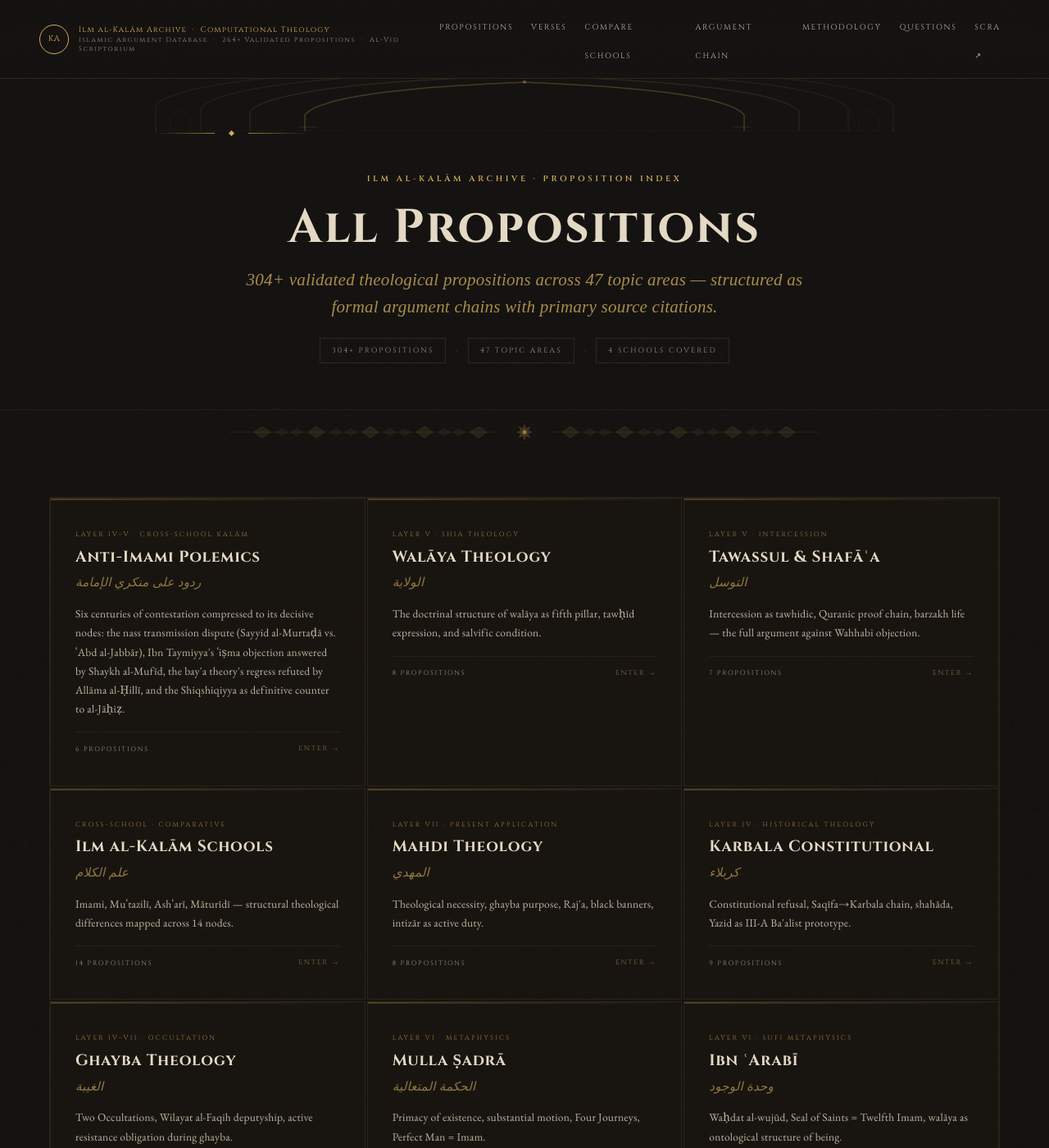
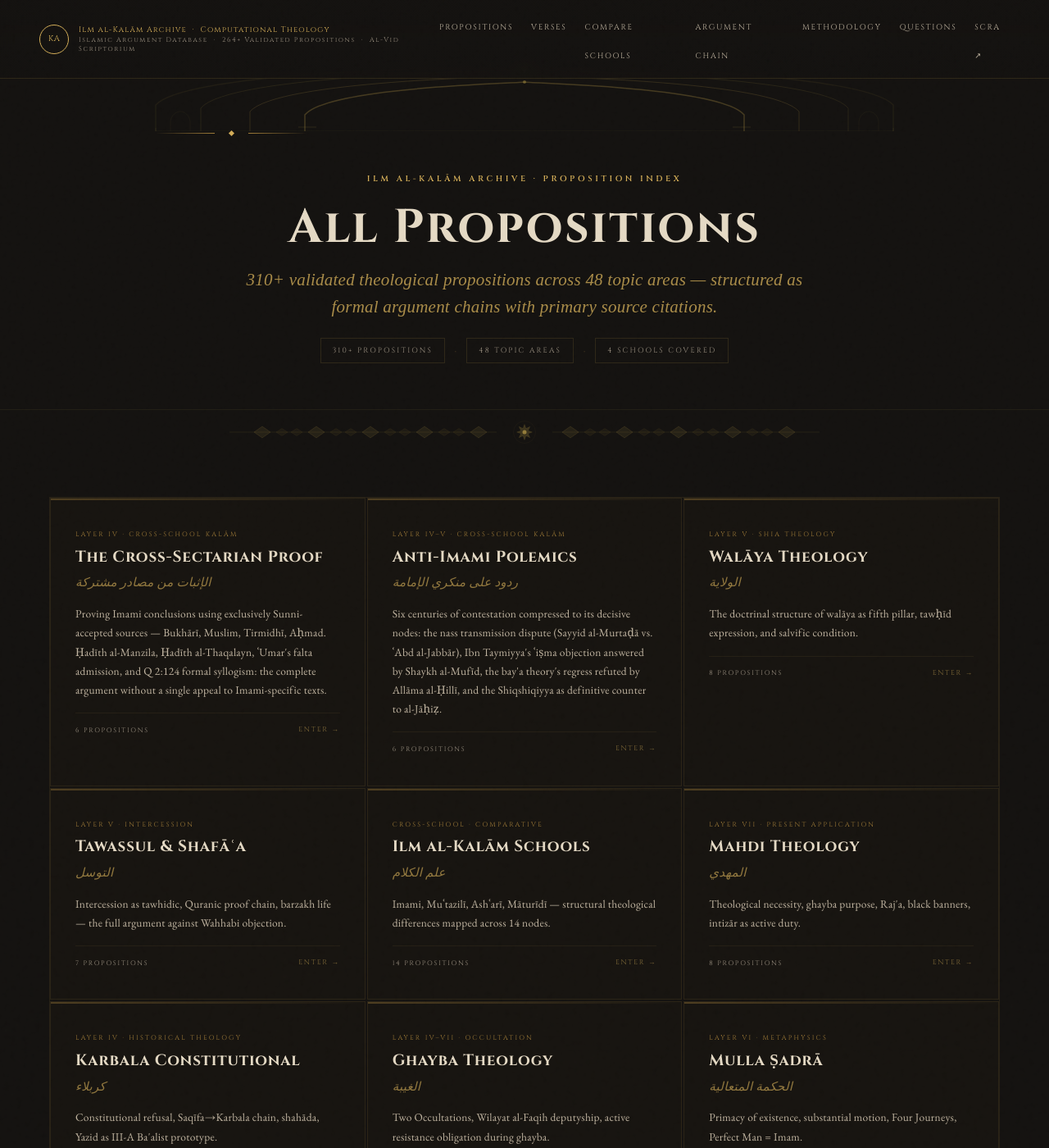
Before and after one commit to sacredcivilization/sacred-archive, a Jekyll site: the page built from propositions/index.html, in a window 1280 px wide and 1400 px high. Shown: the whole window at 82% size. Built offline with Jekyll 4.4.1, drawn with Linux system fonts in a browser that asks for light colours; some web fonts are replaced.

Commit message:
Add T48 Cross-Sectarian Proof — 6 propositions (XSECT-001 to XSECT-006)
Proves Imami conclusions using exclusively Sunni-accepted sources.
Update propositions index: 48 topics, 310+ propositions.

Co-Authored-By: Claude Sonnet 4.6 <noreply@anthropic.com>

```diff
--- a/propositions/index.html
+++ b/propositions/index.html
@@ -11,11 +11,11 @@ description: "107+ validated Islamic theological propositions across 14 topic ar
       <div class="ornament"><span class="line a"></span><span class="dia"></span><span class="line b"></span></div>
       <p class="topic-eye">Ilm al-Kalām Archive · Proposition Index</p>
       <h1 class="topic-title-h1">All Propositions</h1>
-      <p class="topic-subtitle">304+ validated theological propositions across 47 topic areas — structured as formal argument chains with primary source citations.</p>
+      <p class="topic-subtitle">310+ validated theological propositions across 48 topic areas — structured as formal argument chains with primary source citations.</p>
       <div class="topic-stats-bar">
-        <span class="tsb-item">304+ Propositions</span>
+        <span class="tsb-item">310+ Propositions</span>
         <span class="tsb-sep">·</span>
-        <span class="tsb-item">47 Topic Areas</span>
+        <span class="tsb-item">48 Topic Areas</span>
         <span class="tsb-sep">·</span>
         <span class="tsb-item">4 Schools Covered</span>
       </div>
@@ -26,6 +26,14 @@ description: "107+ validated Islamic theological propositions across 14 topic ar
 
   <div class="topic-index-wrap" style="padding-top:52px;">
     <div class="topic-index-grid">
+
+      <a href="{{ '/propositions/cross-sectarian-proof/' | relative_url }}" class="topic-index-card">
+        <div class="tic-layer">Layer IV · Cross-School Kalām</div>
+        <div class="tic-name">The Cross-Sectarian Proof</div>
+        <div class="tic-arabic">الإثبات من مصادر مشتركة</div>
+        <p class="tic-desc">Proving Imami conclusions using exclusively Sunni-accepted sources — Bukhārī, Muslim, Tirmidhī, Aḥmad. Ḥadīth al-Manzila, Ḥadīth al-Thaqalayn, ʿUmar's falta admission, and Q 2:124 formal syllogism: the complete argument without a single appeal to Imami-specific texts.</p>
+        <div class="tic-footer"><span class="tic-count">6 Propositions</span><span class="tic-enter">Enter →</span></div>
+      </a>
 
       <a href="{{ '/propositions/anti-imami-polemics/' | relative_url }}" class="topic-index-card">
         <div class="tic-layer">Layer IV–V · Cross-School Kalām</div>
```
Also changed, not shown: propositions/cross-sectarian-proof/index.html (added, +135 -0 lines).
